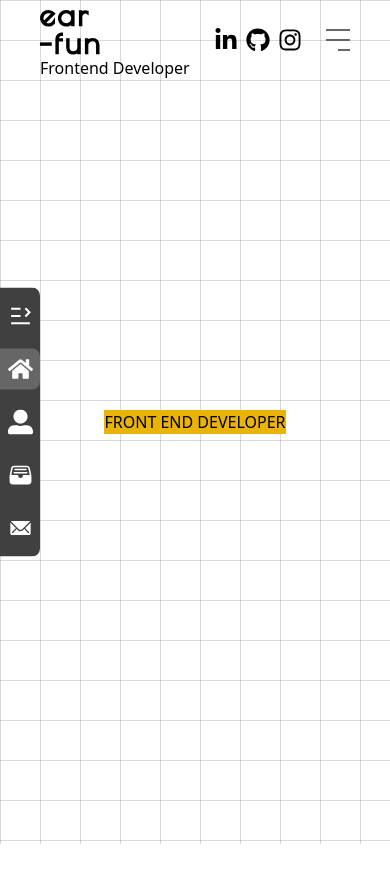
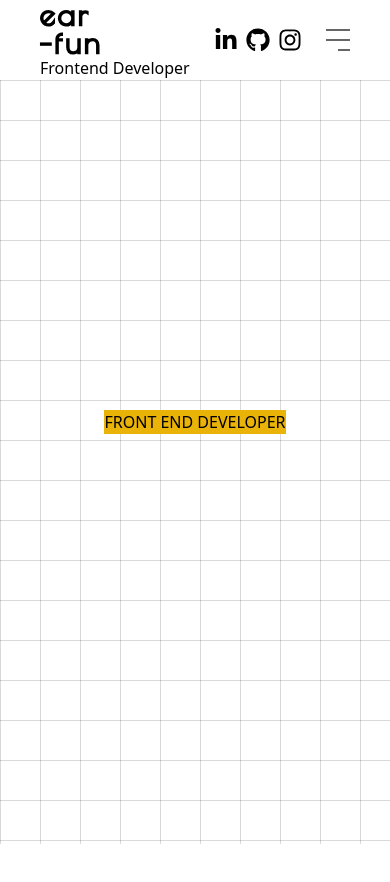
Before and after one commit to irfannudien/web-portfolio-2, a React (Vite) app: page / in a window 390 px wide. Shown: the top 882 px of the page. Built offline with nearby package versions, Linux system fonts and the light colour scheme.

Commit message:
update navbar

```diff
--- a/src/components/Fragments/Navbar.jsx
+++ b/src/components/Fragments/Navbar.jsx
@@ -3,6 +3,7 @@ import { FaGithub, FaInstagram, FaLinkedinIn } from "react-icons/fa";
 
 const Navbar = () => {
   const [isScroll, setIsScroll] = useState(false);
+  const [isTabletUp, setIsTabletUp] = useState(false);
   const [isOpen, setIsOpen] = useState(false);
 
   useEffect(() => {
@@ -10,16 +11,31 @@ const Navbar = () => {
       setIsScroll(window.scrollY > 0);
     };
 
+    const handleResize = () => {
+      setIsTabletUp(window.innerWidth > 767);
+    };
+    handleResize();
+
     window.addEventListener("scroll", handleScrollBlur);
-    return () => window.removeEventListener("scroll", handleScrollBlur);
+    window.addEventListener("resize", handleResize);
+    return () => {
+      window.removeEventListener("scroll", handleScrollBlur);
+      window.removeEventListener("resize", handleResize);
+    };
   }, []);
+
+  const bgColor = isTabletUp
+    ? isScroll
+      ? "backdrop-blur-sm bg-[#a5a5a5]/20"
+      : "bg-transparent"
+    : "bg-white";
 
   return (
     <div
-      className={`${
-        isScroll ? "backdrop-blur-sm bg-[#a5a5a5]/20" : "bg-transparent"
-      }
-      fixed w-full transition-all duration-300 ease-in-out px-5 items-center z-50`}
+      className={`
+        fixed w-full transition-all duration-300 ease-in-out px-5 items-center z-50 ${bgColor}
+
+      `}
     >
       <div className="flex items-center justify-between mx-5">
         <div>
--- a/src/components/Fragments/SideBar.jsx
+++ b/src/components/Fragments/SideBar.jsx
@@ -60,9 +60,9 @@ export default function SideBar() {
   return (
     <div
       className={`fixed top-1/2 transform -translate-y-1/2 transition-all duration-300 ease-in-out
-      flex flex-col overflow-hidden
+      flex-col overflow-hidden
       ${isOpen ? "w-28" : "w-10"}
-
+      hidden md:flex
         `}
       // style={{ width: isOpen ? "fit-content" : "3.5rem" }}
     >
```
